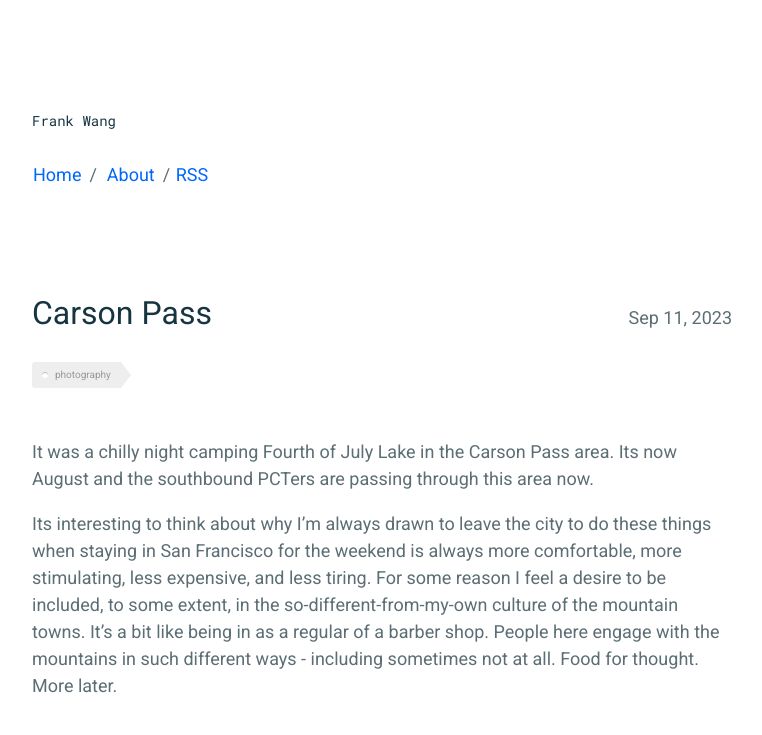
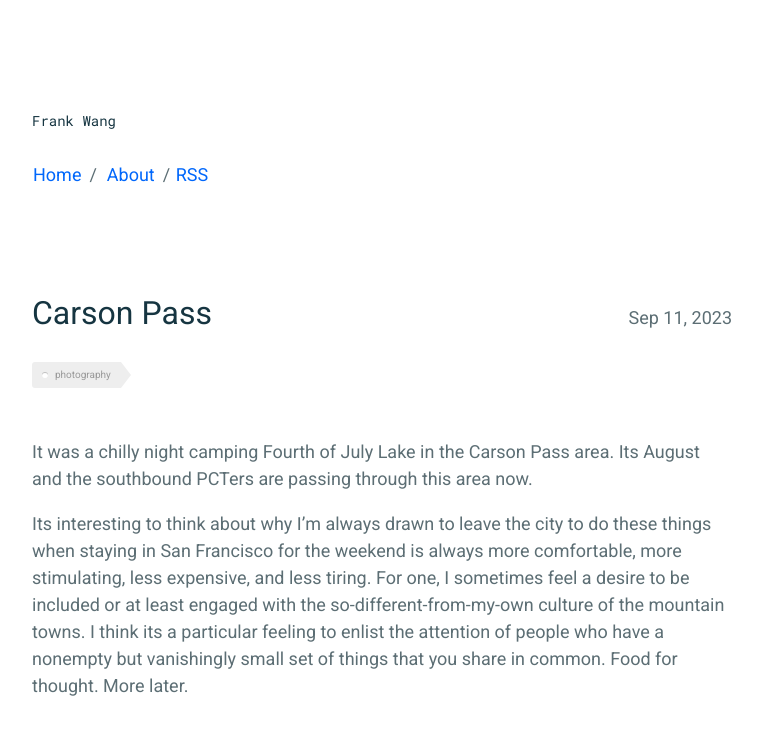
Before and after one commit to frankwang95/frankwang95.github.io, a Jekyll site: the page built from _posts/2023-09-11-carson-pass.md, in a window 1280 px wide and 900 px high, cut to the strip 0-738 px from the top of the window. Shown: the top 735 px of the strip, without its empty margins (258-1020 px from the left). Built offline with Jekyll 4.4.1, drawn with Linux system fonts in a browser that asks for light colours.

Commit message:
Revisions

```diff
--- a/_posts/2023-09-11-carson-pass.md
+++ b/_posts/2023-09-11-carson-pass.md
@@ -5,9 +5,9 @@ date: 2023-09-11
 tags: photography
 ---
 
-It was a chilly night camping Fourth of July Lake in the Carson Pass area. Its now August and the southbound PCTers are passing through this area now.
+It was a chilly night camping Fourth of July Lake in the Carson Pass area. Its August and the southbound PCTers are passing through this area now.
 
-Its interesting to think about why I'm always drawn to leave the city to do these things when staying in San Francisco for the weekend is always more comfortable, more stimulating, less expensive, and less tiring. For some reason I feel a desire to be included, to some extent, in the so-different-from-my-own culture of the mountain towns. It's a bit like being in as a regular of a barber shop. People here engage with the mountains in such different ways - including sometimes not at all. Food for thought. More later.
+Its interesting to think about why I'm always drawn to leave the city to do these things when staying in San Francisco for the weekend is always more comfortable, more stimulating, less expensive, and less tiring. For one, I sometimes feel a desire to be included or at least engaged with the so-different-from-my-own culture of the mountain towns. I think its a particular feeling to enlist the attention of people who have a nonempty but vanishingly small set of things that you share in common. Food for thought. More later.
 
 <br>
 <p align="center">
```
